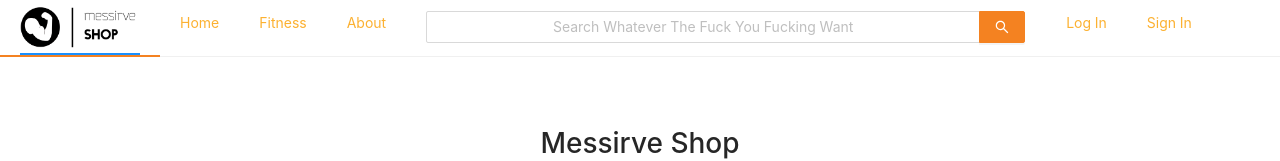
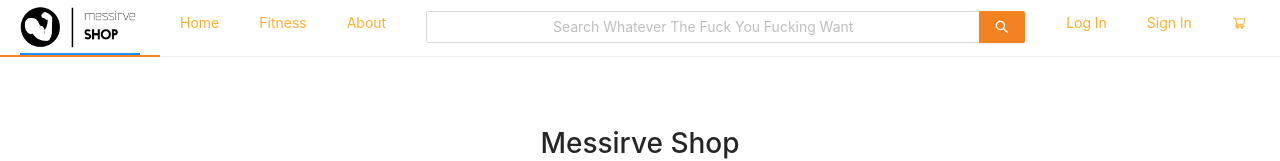
Before and after one commit to MacacoCode/messirve-front-end, a React (Create React App) app: page / in a window 1280 px wide. Shown: the top 161 px of the page. Built offline with nearby package versions, Linux system fonts and the light colour scheme.

Commit message:
Added shopping cart

```diff
--- a/src/components/header/headerMenu.js
+++ b/src/components/header/headerMenu.js
@@ -1,5 +1,6 @@
 import React from 'react';
 import { Menu } from 'antd';
+import { ShoppingCartOutlined } from '@ant-design/icons';
 import SearchBar from './searchBar';
 import logo from '../../img/logo.png'
 
@@ -27,15 +28,18 @@ const HeaderMenu = () => {
       <Menu.Item key="about" style={{ float: 'left' }}>
         About
       </Menu.Item>
-      <Menu.Item style={{ width: '50%', marginTop: 10 }} >
+      <Menu.Item style={{ width: '50%', marginTop: 10 }}>
         <SearchBar />
       </Menu.Item>
       <Menu.Item key="logIn" style={{ float: 'right' }}>
         Log In
-        </Menu.Item>
+      </Menu.Item>
       <Menu.Item key="signIn" style={{ float: 'right' }}>
         Sign In
-        </Menu.Item>
+      </Menu.Item>
+      <Menu.Item key="shoppingCart" style={{ float: 'right' }}>
+        <ShoppingCartOutlined />
+      </Menu.Item>
     </Menu>
   );
 };
```
